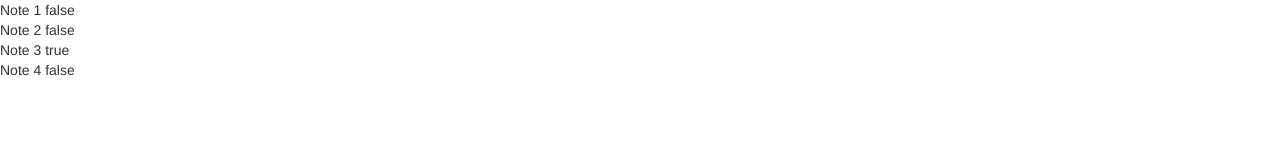
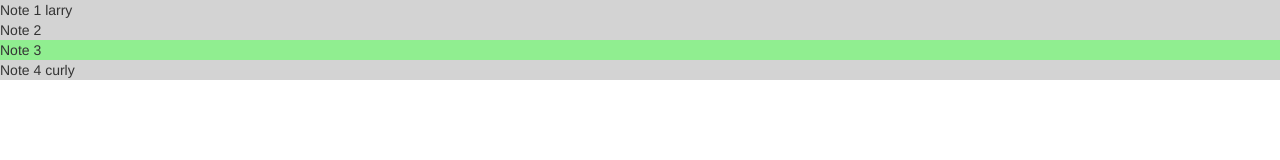
Before and after one commit to jdisser/uprunning, a plain HTML site: page index.html in a window 1280 px wide. Drawn offline with nearby package versions, Linux system fonts and the light colour scheme.

Commit message:
added css control

```diff
--- a/index.html
+++ b/index.html
@@ -4,12 +4,23 @@
     <meta charset="utf-8">
     <title>Notes App</title>
     <link rel="stylesheet" type="text/css" href="bootstrap.min.css" />
+    <style>
+      .done {
+        background-color: lightgreen;
+      }
+      .pending {
+        background-color: lightgrey;
+      }
+    </style>
   </head>
   <body ng-controller="MainCtrl as ctrl">
 
-      <div ng-repeat="note in ctrl.notes">
+      <div ng-repeat="note in ctrl.notes"
+           ng-class="ctrl.getNoteClass(note.done)">
         <span class="" ng-bind="note.label"></span>
-        <span class="" ng-bind="note.done"></span>
+        <span class="" ng-bind="note.assignee"
+                       ng-show="note.assignee">
+        </span>
       </div>
 
       <script
@@ -22,11 +33,17 @@
             console.log('MainCtrl has been created');
             var self = this;
             self.notes = [
-              {id: 1, label: 'Note 1', done: false},
+              {id: 1, label: 'Note 1', done: false, assignee: 'larry'},
               {id: 2, label: 'Note 2', done: false},
               {id: 3, label: 'Note 3', done: true},
-              {id: 4, label: 'Note 4', done: false}
+              {id: 4, label: 'Note 4', done: false, assignee: 'curly'}
             ];
+            self.getNoteClass = function(status){
+              return {
+                done: status,
+                pending: !status
+              };
+            };
           }]);
 
       </script>
```
